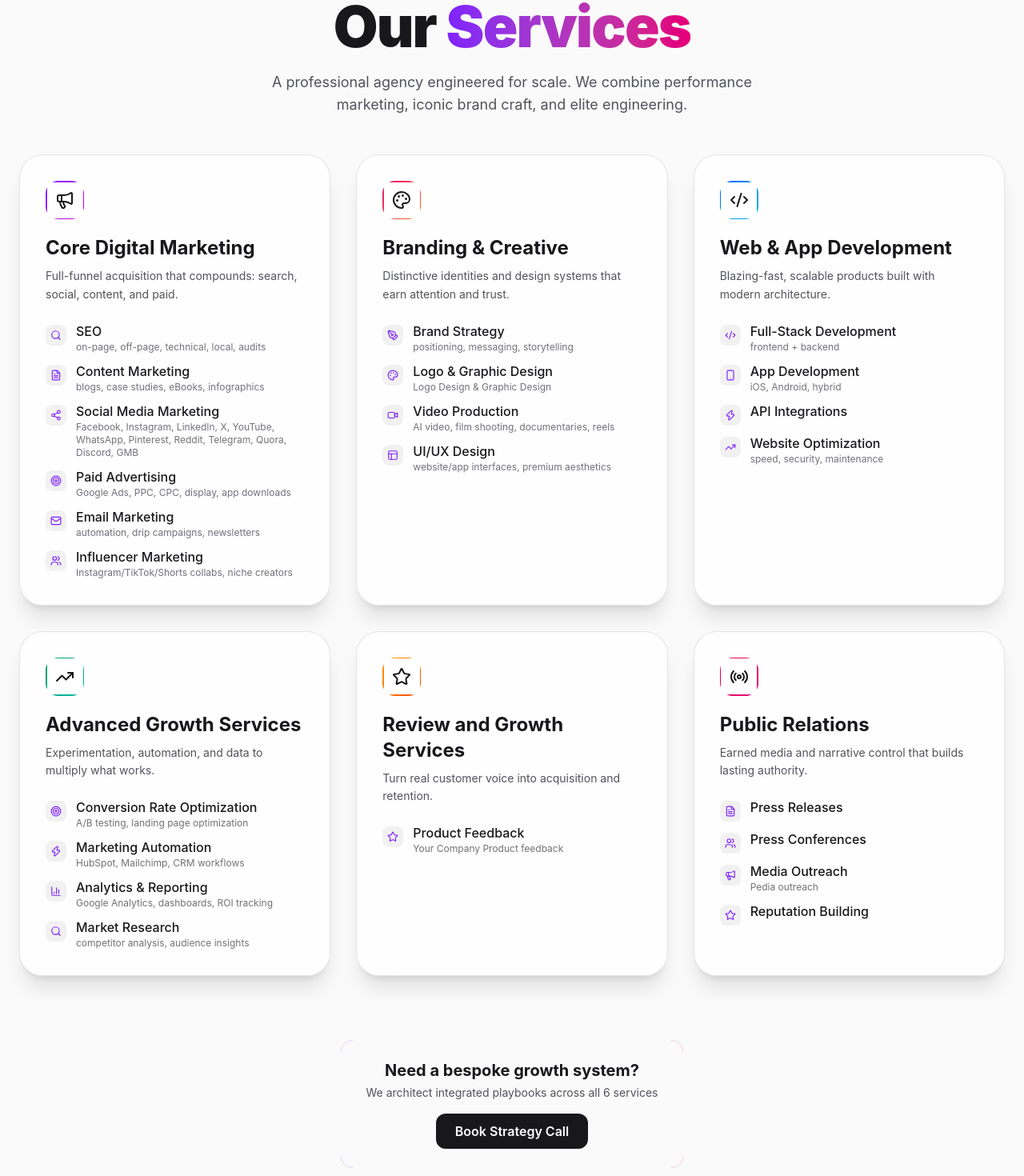
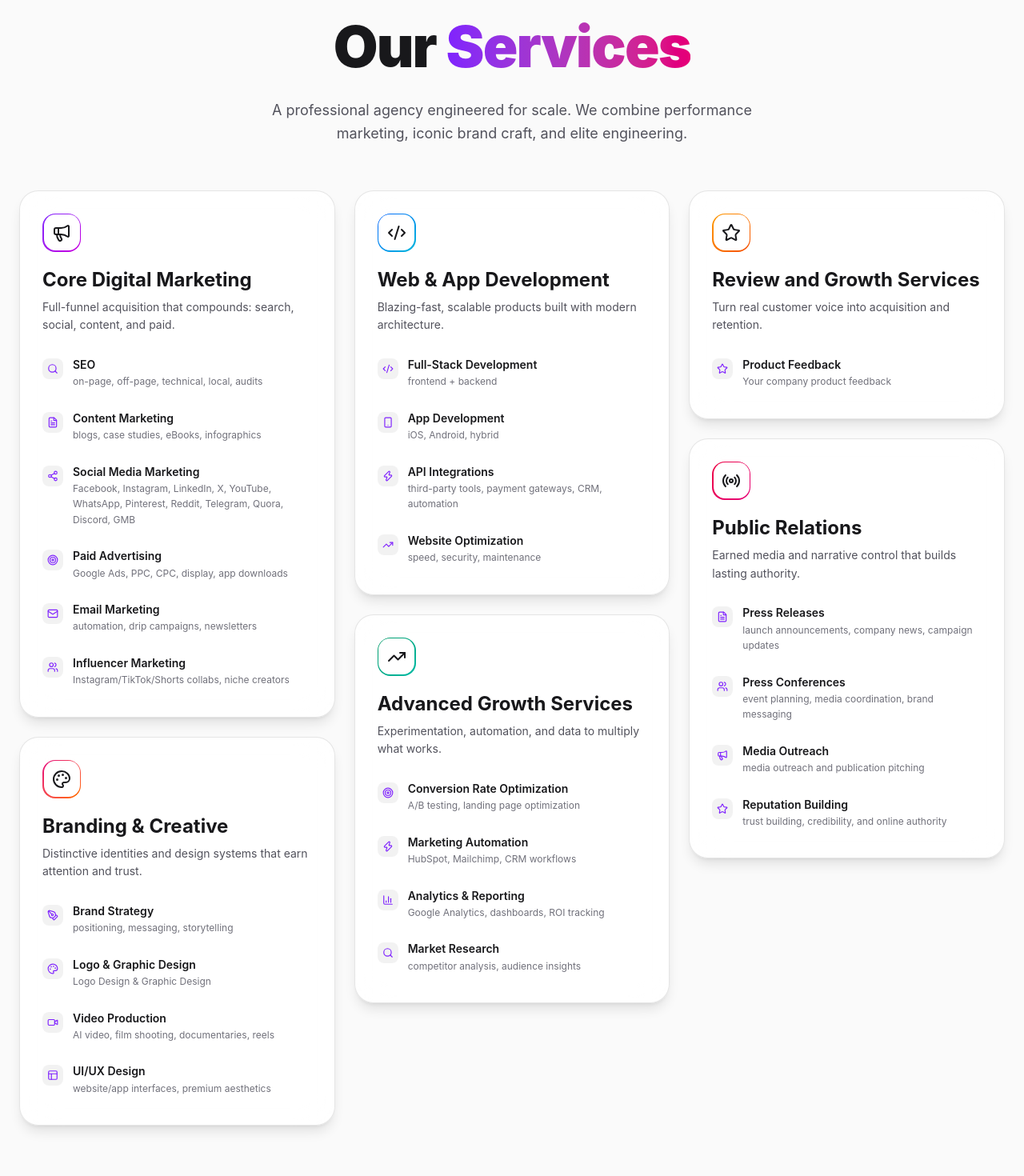
Before and after one commit to openlensdev/openlens, a React (Vite) app: page /services in a window 1280 px wide. Shown: the part 220-1690 px from the top of the page at 80% size. Built offline with nearby package versions, Linux system fonts and the light colour scheme.

Commit message:
Update Services.jsx

```diff
--- a/src/pages/Services.jsx
+++ b/src/pages/Services.jsx
@@ -2,9 +2,24 @@ import { useEffect, useRef } from "react";
 import gsap from "gsap";
 import { ScrollTrigger } from "gsap/ScrollTrigger";
 import {
-  Megaphone, Palette, Code2, TrendingUp, Star, Radio,
-  Search, FileText, Share2, Mail, Users, PenTool,
-  Video, Layout, Smartphone, Zap, BarChart3, Target
+  Megaphone,
+  Palette,
+  Code2,
+  TrendingUp,
+  Star,
+  Radio,
+  Search,
+  FileText,
+  Share2,
+  Mail,
+  Users,
+  PenTool,
+  Video,
+  Layout,
+  Smartphone,
+  Zap,
+  BarChart3,
+  Target,
 } from "lucide-react";
 
 gsap.registerPlugin(ScrollTrigger);
@@ -23,7 +38,7 @@ const services = [
       { name: "Paid Advertising", detail: "Google Ads, PPC, CPC, display, app downloads", icon: Target },
       { name: "Email Marketing", detail: "automation, drip campaigns, newsletters", icon: Mail },
       { name: "Influencer Marketing", detail: "Instagram/TikTok/Shorts collabs, niche creators", icon: Users },
-    ]
+    ],
   },
   {
     id: 2,
@@ -36,7 +51,7 @@ const services = [
       { name: "Logo & Graphic Design", detail: "Logo Design & Graphic Design", icon: Palette },
       { name: "Video Production", detail: "AI video, film shooting, documentaries, reels", icon: Video },
       { name: "UI/UX Design", detail: "website/app interfaces, premium aesthetics", icon: Layout },
-    ]
+    ],
   },
   {
     id: 3,
@@ -47,9 +62,9 @@ const services = [
     items: [
       { name: "Full-Stack Development", detail: "frontend + backend", icon: Code2 },
       { name: "App Development", detail: "iOS, Android, hybrid", icon: Smartphone },
-      { name: "API Integrations", detail: "", icon: Zap },
+      { name: "API Integrations", detail: "third-party tools, payment gateways, CRM, automation", icon: Zap },
       { name: "Website Optimization", detail: "speed, security, maintenance", icon: TrendingUp },
-    ]
+    ],
   },
   {
     id: 4,
@@ -62,7 +77,7 @@ const services = [
       { name: "Marketing Automation", detail: "HubSpot, Mailchimp, CRM workflows", icon: Zap },
       { name: "Analytics & Reporting", detail: "Google Analytics, dashboards, ROI tracking", icon: BarChart3 },
       { name: "Market Research", detail: "competitor analysis, audience insights", icon: Search },
-    ]
+    ],
   },
   {
     id: 5,
@@ -71,8 +86,8 @@ const services = [
     icon: Star,
     color: "from-amber-500 to-orange-600",
     items: [
-      { name: "Product Feedback", detail: "Your Company Product feedback", icon: Star },
-    ]
+      { name: "Product Feedback", detail: "Your company product feedback", icon: Star },
+    ],
   },
   {
     id: 6,
@@ -81,102 +96,154 @@ const services = [
     icon: Radio,
     color: "from-rose-600 to-pink-600",
     items: [
-      { name: "Press Releases", detail: "", icon: FileText },
-      { name: "Press Conferences", detail: "", icon: Users },
-      { name: "Media Outreach", detail: "Pedia outreach", icon: Megaphone },
-      { name: "Reputation Building", detail: "", icon: Star },
-    ]
+      { name: "Press Releases", detail: "launch announcements, company news, campaign updates", icon: FileText },
+      { name: "Press Conferences", detail: "event planning, media coordination, brand messaging", icon: Users },
+      { name: "Media Outreach", detail: "media outreach and publication pitching", icon: Megaphone },
+      { name: "Reputation Building", detail: "trust building, credibility, and online authority", icon: Star },
+    ],
   },
 ];
 
 export default function Services() {
-  const root = useRef();
+  const root = useRef(null);
 
   useEffect(() => {
     const ctx = gsap.context(() => {
-      gsap.from(".hero h1", { y: 60, opacity: 0, duration: 1, ease: "power3.out" });
-      gsap.from(".hero p", { y: 30, opacity: 0, duration: 0.8, delay: 0.2 });
+      gsap.from(".hero h1", {
+        y: 60,
+        opacity: 0,
+        duration: 1,
+        ease: "power3.out",
+      });
+
+      gsap.from(".hero p", {
+        y: 30,
+        opacity: 0,
+        duration: 0.8,
+        delay: 0.2,
+      });
 
       gsap.utils.toArray(".service-card").forEach((card, i) => {
         gsap.from(card, {
-          scrollTrigger: { trigger: card, start: "top 85%" },
-          y: 60,
+          scrollTrigger: {
+            trigger: card,
+            start: "top 88%",
+          },
+          y: 48,
           opacity: 0,
-          duration: 0.8,
-          delay: i * 0.05,
-          ease: "power2.out"
+          duration: 0.7,
+          delay: i * 0.04,
+          ease: "power2.out",
         });
 
-        // hover tilt
+        const glow = card.querySelector(".card-glow");
+
         card.addEventListener("mouseenter", () => {
-          gsap.to(card.querySelector(".card-glow"), { opacity: 0.3, duration: 0.3 });
+          gsap.to(glow, { opacity: 0.28, duration: 0.25 });
         });
+
         card.addEventListener("mouseleave", () => {
-          gsap.to(card.querySelector(".card-glow"), { opacity: 0, duration: 0.3 });
+          gsap.to(glow, { opacity: 0, duration: 0.25 });
         });
       });
 
       gsap.utils.toArray(".service-item").forEach((item) => {
         gsap.from(item, {
-          scrollTrigger: { trigger: item, start: "top 90%" },
-          x: -20,
+          scrollTrigger: {
+            trigger: item,
+            start: "top 92%",
+          },
+          x: -16,
           opacity: 0,
-          duration: 0.5,
+          duration: 0.45,
+          ease: "power2.out",
         });
       });
     }, root);
+
     return () => ctx.revert();
   }, []);
 
   return (
-    <div ref={root} className="min-h-screen bg-[#fafafa] dark:bg-[#0a0a0f] text-zinc-900 dark:text-white">
-      {/* BG */}
+    <div
+      ref={root}
+      className="min-h-screen bg-[#fafafa] dark:bg-[#0a0a0f] text-zinc-900 dark:text-white overflow-hidden"
+    >
       <div className="fixed inset-0 -z-10">
-        <div className="absolute inset-0 bg-[radial-gradient(70%_60%_at_50%_0%,rgba(124,58,237,0.18),transparent_60%)]" />
+        <div className="absolute inset-0 bg-[radial-gradient(70%_60%_at_50%_0%,rgba(124,58,237,0.16),transparent_60%)]" />
       </div>
 
-      <section className="hero max-w-7xl mx-auto px-6 pt-24 pb-12 text-center">
+      <section className="hero max-w-7xl mx-auto px-4 sm:px-6 pt-24 md:pt-28 pb-10 md:pb-14 text-center">
         <div className="inline-flex items-center gap-2 px-3 py-1 rounded-full bg-violet-500/10 border border-violet-500/20 text-violet-700 dark:text-violet-300 text-xs font-semibold">
           PREMIUM SERVICES
         </div>
-        <h1 className="mt-6 text-5xl lg:text-7xl font-black tracking-tight">
-          Our <span className="bg-gradient-to-r from-violet-600 to-pink-600 bg-clip-text text-transparent">Services</span>
+
+        <h1 className="mt-6 text-4xl sm:text-5xl lg:text-7xl font-black tracking-tight leading-tight">
+          Our{" "}
+          <span className="bg-gradient-to-r from-violet-600 to-pink-600 bg-clip-text text-transparent">
+            Services
+          </span>
         </h1>
-        <p className="mt-5 max-w-2xl mx-auto text-lg text-zinc-600 dark:text-zinc-400">
-          A professional agency engineered for scale. We combine performance marketing, iconic brand craft, and elite engineering.
+
+        <p className="mt-5 max-w-2xl mx-auto text-base sm:text-lg text-zinc-600 dark:text-zinc-400 leading-relaxed">
+          A professional agency engineered for scale. We combine performance
+          marketing, iconic brand craft, and elite engineering.
         </p>
       </section>
 
-      <section className="max-w-7xl mx-auto px-6 pb-24">
-        <div className="grid md:grid-cols-2 lg:grid-cols-3 gap-6 lg:gap-8">
+      <section className="max-w-7xl mx-auto px-4 sm:px-6 pb-20 md:pb-24">
+        <div className="columns-1 md:columns-2 xl:columns-3 gap-5 lg:gap-6 space-y-5 lg:space-y-6">
           {services.map((s) => {
             const Icon = s.icon;
+
             return (
-              <div key={s.id} className="service-card group relative">
-                <div className={`card-glow absolute -inset-0.5 rounded- bg-gradient-to-r ${s.color} opacity-0 blur-2xl transition-opacity`} />
-                <div className="relative h-full bg-white/80 dark:bg-zinc-900/70 backdrop-blur-xl border border-black/10 dark:border-white/10 rounded-[1.8rem] p-7 lg:p-8 hover:-translate-y-1.5 transition-all duration-300 shadow-xl">
+              <article
+                key={s.id}
+                className="service-card group relative break-inside-avoid mb-5 lg:mb-6"
+              >
+                <div
+                  className={`card-glow absolute -inset-0.5 rounded-[1.5rem] bg-gradient-to-r ${s.color} opacity-0 blur-2xl transition-opacity`}
+                />
 
-                  <div className={`w-12 h-12 rounded-2xl bg-gradient-to-br ${s.color} p-[1.5px] mb-5`}>
-                    <div className="w-full h-full rounded- bg-white dark:bg-zinc-900 grid place-items-center">
-                      <Icon className="w-6 h-6 text-zinc-900 dark:text-white" />
+                <div className="relative bg-white/85 dark:bg-zinc-900/75 backdrop-blur-xl border border-black/10 dark:border-white/10 rounded-[1.5rem] p-5 sm:p-6 lg:p-7 hover:-translate-y-1 transition-all duration-300 shadow-lg">
+                  <div
+                    className={`w-11 h-11 sm:w-12 sm:h-12 rounded-2xl bg-gradient-to-br ${s.color} p-[1.5px] mb-5`}
+                  >
+                    <div className="w-full h-full rounded-[0.9rem] bg-white dark:bg-zinc-900 grid place-items-center">
+                      <Icon className="w-5 h-5 sm:w-6 sm:h-6 text-zinc-900 dark:text-white" />
                     </div>
                   </div>
 
-                  <h3 className="text-2xl font-bold">{s.title}</h3>
-                  <p className="mt-2 text-sm text-zinc-600 dark:text-zinc-400 leading-relaxed">{s.desc}</p>
+                  <h3 className="text-xl sm:text-2xl font-bold leading-tight">
+                    {s.title}
+                  </h3>
 
-                  <div className="mt-6 space-y-3">
+                  <p className="mt-2 text-sm text-zinc-600 dark:text-zinc-400 leading-relaxed">
+                    {s.desc}
+                  </p>
+
+                  <div className="mt-5 space-y-2.5">
                     {s.items.map((it) => {
                       const Ico = it.icon;
+
                       return (
-                        <div key={it.name} className="service-item flex items-start gap-3 group/item">
-                          <div className="mt-0.5 p-1.5 rounded-lg bg-black/5 dark:bg-white/5 group-hover/item:bg-violet-500/15 transition">
+                        <div
+                          key={it.name}
+                          className="service-item flex items-start gap-3 rounded-xl p-2 -mx-2 transition group/item hover:bg-black/5 dark:hover:bg-white/5"
+                        >
+                          <div className="mt-0.5 shrink-0 p-1.5 rounded-lg bg-black/5 dark:bg-white/5 group-hover/item:bg-violet-500/15 transition">
                             <Ico className="w-3.5 h-3.5 text-violet-600 dark:text-violet-400" />
                           </div>
-                          <div>
-                            <p className="text- font-medium leading-tight">{it.name}</p>
+
+                          <div className="min-w-0">
+                            <p className="text-sm font-semibold leading-snug break-words">
+                              {it.name}
+                            </p>
+
                             {it.detail && (
-                              <p className="text-xs text-zinc-500 dark:text-zinc-500 mt-0.5">{it.detail}</p>
+                              <p className="text-xs text-zinc-500 dark:text-zinc-500 mt-0.5 leading-relaxed break-words">
+                                {it.detail}
+                              </p>
                             )}
                           </div>
                         </div>
@@ -184,17 +251,22 @@ export default function Services() {
                     })}
                   </div>
                 </div>
-              </div>
+              </article>
             );
           })}
         </div>
 
-        {/* CTA */}
-        <div className="mt-20 text-center">
-          <div className="inline-block p- rounded-2xl bg-gradient-to-r from-violet-600 to-pink-600">
-            <div className="bg-[#fafafa] dark:bg-[#0a0a0f] rounded-2xl px-8 py-6">
-              <h4 className="text-xl font-bold">Need a bespoke growth system?</h4>
-              <p className="text-sm text-zinc-600 dark:text-zinc-400 mt-1">We architect integrated playbooks across all 6 services</p>
+        <div className="mt-16 md:mt-20 text-center">
+          <div className="inline-block p-[1px] rounded-2xl bg-gradient-to-r from-violet-600 to-pink-600">
+            <div className="bg-[#fafafa] dark:bg-[#0a0a0f] rounded-2xl px-5 sm:px-8 py-6">
+              <h4 className="text-lg sm:text-xl font-bold">
+                Need a bespoke growth system?
+              </h4>
+
+              <p className="text-sm text-zinc-600 dark:text-zinc-400 mt-1 max-w-md">
+                We architect integrated playbooks across all 6 services.
+              </p>
+
               <button className="mt-4 px-6 h-11 rounded-xl bg-zinc-900 dark:bg-white text-white dark:text-black font-semibold hover:scale-105 transition">
                 Book Strategy Call
               </button>
```
